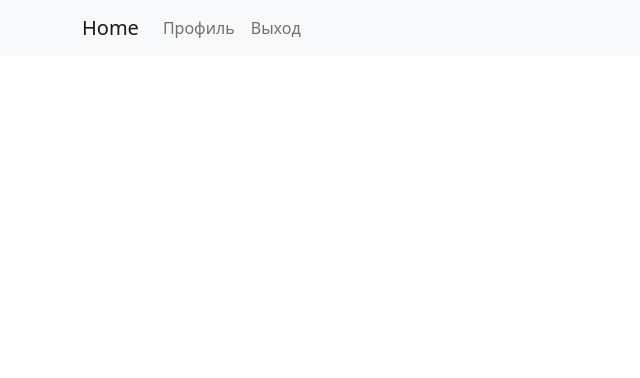
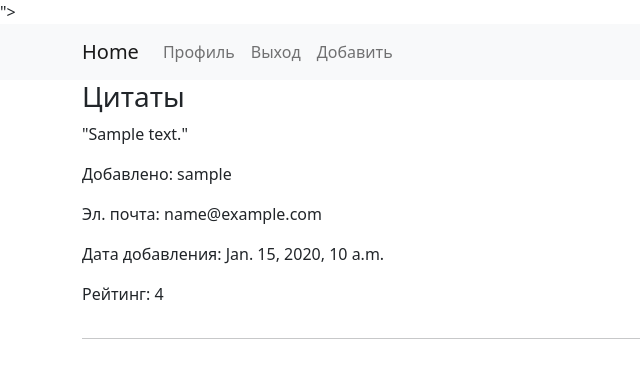
Before and after one commit to Yusupov-Aslan/lab72, a Django app: page / in a window 1280 px wide. Shown: the top 378 px of the page, without its empty margins (0-640 px from the left). Run offline with Django 3.2, Linux system fonts and the light colour scheme; a user stored in the database is signed in; tables that the repository leaves empty hold one stand-in row (values such as "Sample post"); parts of the project's set-up code (start-up, migrations or seed data) failed here and were passed over.

Commit message:
Создал js скрипт

```diff
--- a/source/api/views.py
+++ b/source/api/views.py
@@ -16,7 +16,7 @@ class QuoteListAPIView(generics.ListAPIView):
     def get_queryset(self):
         if self.request.user.is_aunthenticated and self.request.user.is_staff:
             return Quote.objects.all()
-        return Quote.objects.filter(approved=True)
+        return Quote.objects.filter(status='approved')
 
 
 class QuoteCreateAPIView(generics.CreateAPIView):
@@ -32,7 +32,7 @@ class QuoteDetailAPIView(generics.RetrieveAPIView):
     def get_queryset(self):
         if self.request.user.is_aunthenticated and self.request.user.is_staff:
             return Quote.objects.all()
-        return Quote.objects.filter(approved=True)
+        return Quote.objects.filter(status='approved')
 
 
 class QuoteUpdateAPIView(generics.UpdateAPIView):
@@ -49,7 +49,7 @@ class QuoteDeleteAPIView(generics.DestroyAPIView):
 class QuoteRateAPIView(generics.UpdateAPIView):
     serializer_class = QuoteRateSerializer
     permission_classes = (permissions.AllowAny,)
-    queryset = Quote.objects.filter(approved=True)
+    queryset = Quote.objects.filter(status='approved')
 
     def update(self, request, *args, **kwargs):
         instance = self.get_object()
--- a/source/quote/models.py
+++ b/source/quote/models.py
@@ -2,7 +2,7 @@ from django.db import models
 
 
 # Create your models here.
-CHOICES = [("new", "Новая"), ("approved", "Модерированная"), ]
+CHOICES = [("new", "Новая"), ("status", "Модерированная"), ]
 
 
 class Quote(models.Model):
--- a/source/quote/views.py
+++ b/source/quote/views.py
@@ -1,7 +1,13 @@
 from django.shortcuts import render
 from django.views import View
+
+from quote.models import Quote
 
 
 class IndexView(View):
     def get(self, request, *args, **kwargs):
-        return render(request, 'index.html')
+        if request.user.is_staff:
+            quotes = Quote.objects.all()
+        else:
+            quotes = Quote.objects.filter(status='approved')
+        return render(request, 'index.html', {'quotes': quotes})
--- /dev/null
+++ b/source/static/js/script.js
@@ -0,0 +1,25 @@
+document.getElementById("quote-form").addEventListener("submit", createQuote);
+
+function showForm() {
+    document.getElementById("form-container").style.display = 'block';
+    document.getElementById("quotes-container").style.display = 'none';
+}
+
+function hideForm() {
+    document.getElementById("form-container").style.display = 'none';
+    document.getElementById("quotes-container").style.display = 'block';
+}
+
+function createQuote(e) {
+    e.preventDefault();
+    let url = e.target.action;
+    let method = e.target.method;
+    let data = new FormData(e.target);
+    let token = document.getElementById("csrf-token").value;
+    let headers = {'X-csrftoken': token}
+    fetch(url, {method: method, body: data, headers: headers})
+        .then(res => res.json())
+        .then(res => {
+            console.log(res);
+        });
+}
--- a/source/templates/base.html
+++ b/source/templates/base.html
@@ -15,6 +15,7 @@
 </head>
 
 <body>
+<input type="hidden" id="csrf-token" value="{% csrf_token %}">
 
 <nav class="navbar navbar-expand-lg navbar-light bg-light">
     <div class="container">
@@ -40,17 +41,20 @@
                     <li class="nav-item">
                         <a class="nav-link" href="{% url 'accounts:registration' %}?next={{ request.get_full_path }}">Регистрация</a>
                     </li>
+
                 {% else %}
                     <li class="nav-item">
                         <a class="nav-link"
-                           href="{% url 'accounts:user_profile' request.user.pk%}">Профиль</a>
+                           href="{% url 'accounts:user_profile' request.user.pk %}">Профиль</a>
                     </li>
                     <li class="nav-item">
                         <a class="nav-link"
                            href="{% url 'accounts:logout' %}?next={{ request.get_full_path }}">Выход</a>
                     </li>
                 {% endif %}
-
+                <li class="nav-item">
+                    <a class="nav-link" href="#" onclick="showForm()">Добавить</a>
+                </li>
             </ul>
         </div>
 
--- a/source/templates/index.html
+++ b/source/templates/index.html
@@ -1,7 +1,41 @@
 {% extends 'base.html' %}
+{% load static %}
 {% block title %}Главная{% endblock %}
 {% block content %}
-
+    <div id="quotes-container">
+    <h3>Цитаты</h3>
+    {% for quote in quotes %}
+        <div class="row">
+            <p>&quot;{{ quote.text }}&quot;</p>
+            <p>Добавлено: {{ quote.user_name }}</p>
+            <p>Эл. почта: {{ quote.email }}</p>
+            <p>Дата добавления: {{ quote.created_at }}</p>
+            <p>Рейтинг: {{ quote.rating }}</p>
+        </div>
+        <hr>
+    {% endfor %}
+    </div>
+    <div id="form-container" class="row" style="display: none">
+        <form id="quote-form" method="post" action="{% url 'api:quote_create' %}">
+            <label>Текст:
+                <input type="text" name="text">
+            </label>
+            <br>
+            <label>Имя пользователя:
+                <input type="text" name="user_name">
+            </label>
+            <br>
+            <label>Эл. почта:
+                <input type="text" name="email">
+            </label>
+            <br>
+            <button type="submit">Сохранить</button>
+            <br>
+            <button onclick="hideForm()">Отмена</button>
+        </form>
+    </div>
 {% endblock %}
 
-{% block scripts %}{% endblock %}
+{% block scripts %}
+    <script src="{% static 'js/script.js' %}"></script>
+{% endblock %}
```
Also changed, not shown: source/quote/migrations/0001_initial.py.
